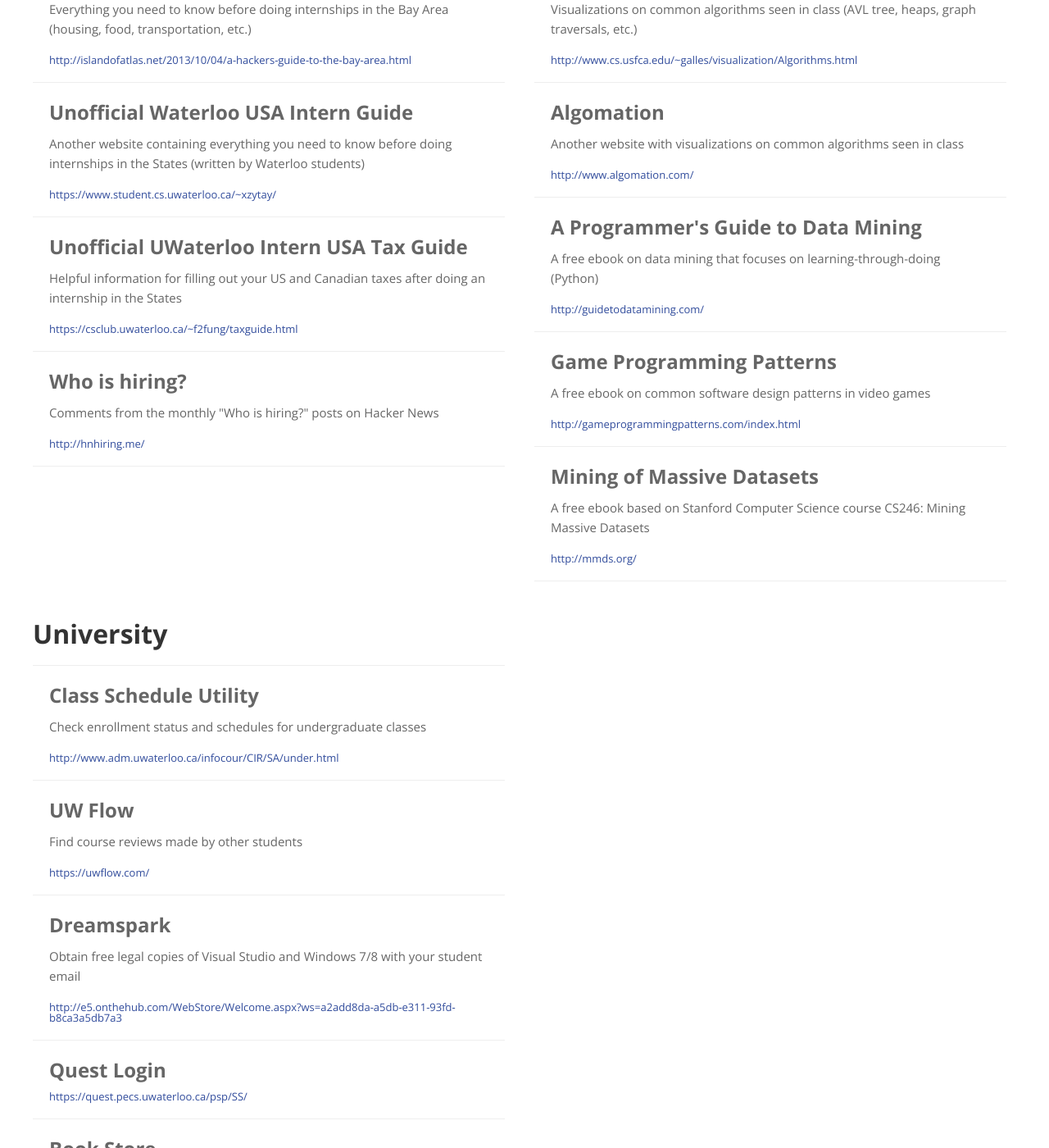
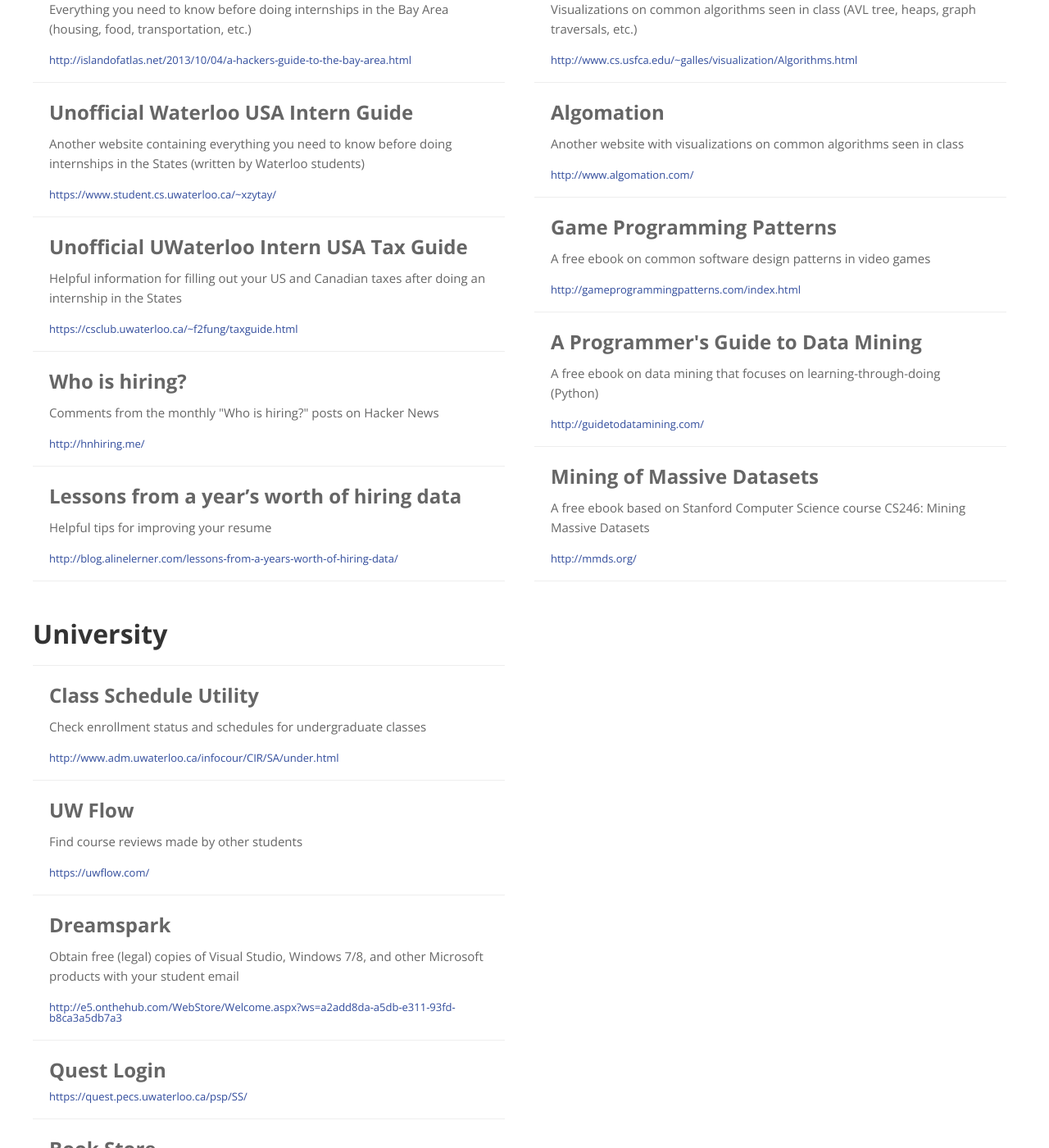
Before and after one commit to cbhl/inseption.github.com, a Jekyll site: the page built from links.html, in a window 1280 px wide and 1400 px high, scrolled down 352 px. Shown: the whole window at 82% size. Built offline with Jekyll 4.4.1, drawn with Linux system fonts in a browser that asks for light colours; some of the changed text lies outside the part shown.

Commit message:
Cleaned up links

```diff
--- a/_data/links.yaml
+++ b/_data/links.yaml
@@ -17,9 +17,13 @@
             name: "Who is hiring?"
             url:  "http://hnhiring.me/"
             desc: "Comments from the monthly \"Who is hiring?\" posts on Hacker News"
+        -
+            name: "Lessons from a year’s worth of hiring data"
+            url:  "http://blog.alinelerner.com/lessons-from-a-years-worth-of-hiring-data/"
+            desc: "Helpful tips for improving your resume"
 
 -
-    category: "Programming Related"
+    category: "Computer Science"
     links:
         -
             name: "Data Structure Visualizations"
@@ -30,13 +34,13 @@
             url:  "http://www.algomation.com/"
             desc: "Another website with visualizations on common algorithms seen in class"
         -
+            name: "Game Programming Patterns"
+            url:  "http://gameprogrammingpatterns.com/index.html"
+            desc: "A free ebook on common software design patterns in video games"
+        -
             name: "A Programmer's Guide to Data Mining"
             url:  "http://guidetodatamining.com/"
             desc: "A free ebook on data mining that focuses on learning-through-doing (Python)"
-        -
-            name: "Game Programming Patterns"
-            url:  "http://gameprogrammingpatterns.com/index.html"
-            desc: "A free ebook on common software design patterns in video games"
         -
             name: "Mining of Massive Datasets"
             url:  "http://mmds.org/"
@@ -55,7 +59,7 @@
         -
             name: "Dreamspark"
             url:  "http://e5.onthehub.com/WebStore/Welcome.aspx?ws=a2add8da-a5db-e311-93fd-b8ca3a5db7a3"
-            desc: "Obtain free legal copies of Visual Studio and Windows 7/8 with your student email"
+            desc: "Obtain free (legal) copies of Visual Studio, Windows 7/8, and other Microsoft products with your student email"
         -
             name: "Quest Login"
             url:  "https://quest.pecs.uwaterloo.ca/psp/SS/"
```
